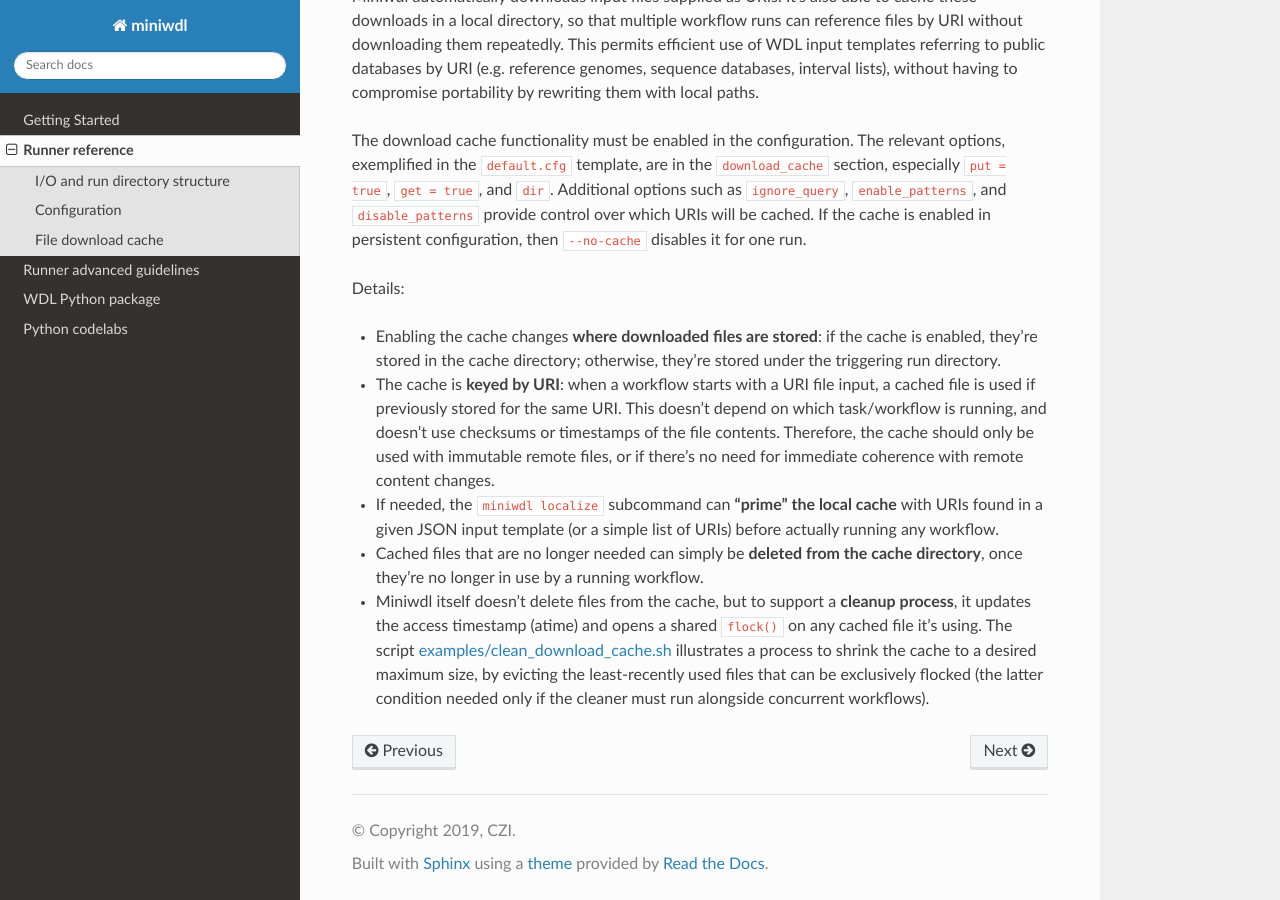
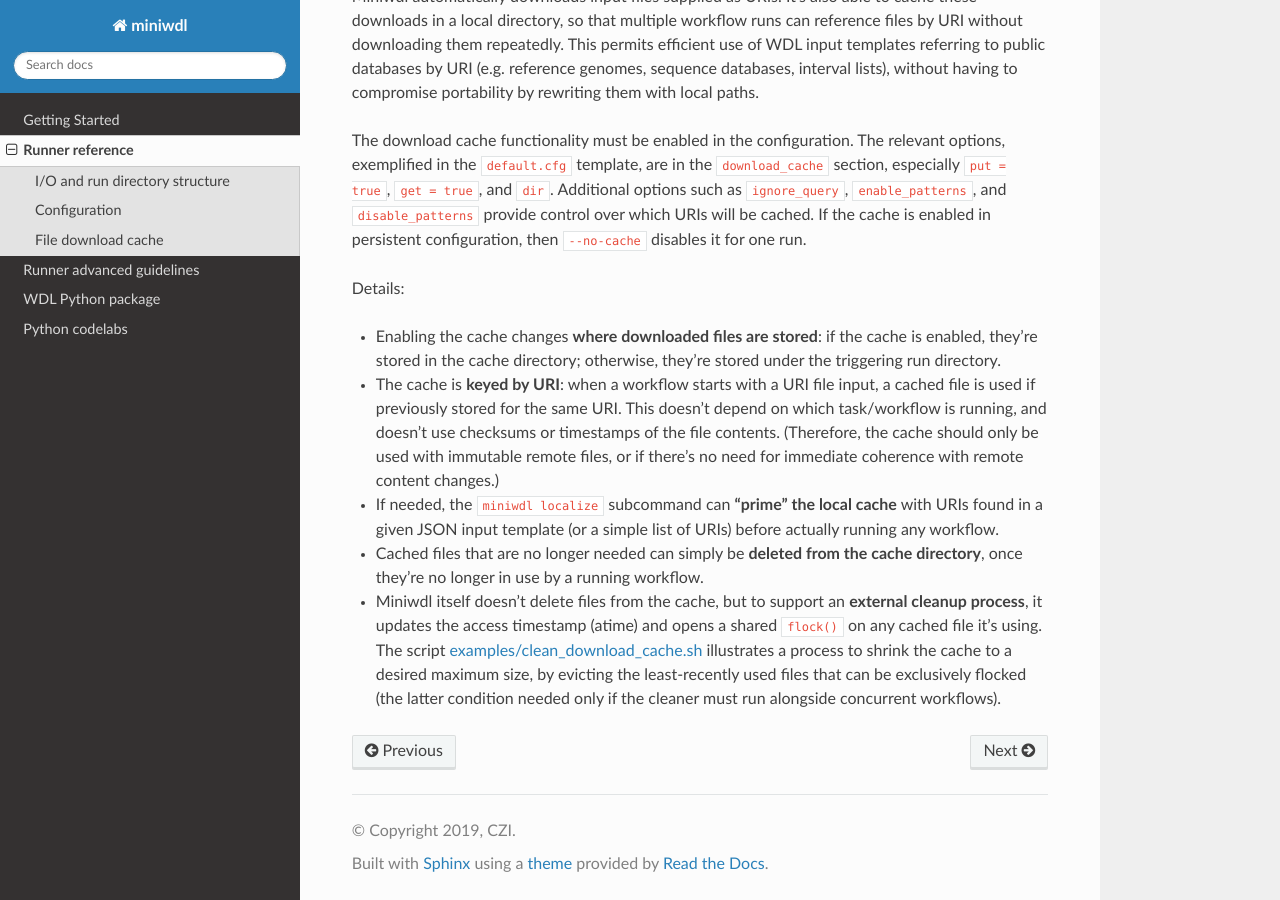
Before and after one commit to chanzuckerberg/miniwdl, a Sphinx documentation site: the page built from docs/runner_reference.md, in a window 1280 px wide and 900 px high, scrolled down 2195 px. Built offline with Sphinx 7.4.7 and the Read the Docs theme 2.0.0, drawn with Linux system fonts in a browser that asks for light colours.

Commit message:
polish docs

```diff
--- a/docs/runner_reference.md
+++ b/docs/runner_reference.md
@@ -65,7 +65,7 @@ The download cache functionality must be enabled in the configuration. The relev
 Details:
 
 * Enabling the cache changes **where downloaded files are stored**: if the cache is enabled, they're stored in the cache directory; otherwise, they're stored under the triggering run directory.
-* The cache is **keyed by URI**: when a workflow starts with a URI file input, a cached file is used if previously stored for the same URI. This doesn't depend on which task/workflow is running, and doesn't use checksums or timestamps of the file contents. Therefore, the cache should only be used with immutable remote files, or if there's no need for immediate coherence with remote content changes.
+* The cache is **keyed by URI**: when a workflow starts with a URI file input, a cached file is used if previously stored for the same URI. This doesn't depend on which task/workflow is running, and doesn't use checksums or timestamps of the file contents. (Therefore, the cache should only be used with immutable remote files, or if there's no need for immediate coherence with remote content changes.)
 * If needed, the `miniwdl localize` subcommand can **"prime" the local cache** with URIs found in a given JSON input template (or a simple list of URIs) before actually running any workflow.
 * Cached files that are no longer needed can simply be **deleted from the cache directory**, once they're no longer in use by a running workflow.
-* Miniwdl itself doesn't delete files from the cache, but to support a **cleanup process**, it updates the access timestamp (atime) and opens a shared `flock()` on any cached file it's using. The script [examples/clean_download_cache.sh](https://github.com/chanzuckerberg/miniwdl/blob/master/examples/clean_download_cache.sh) illustrates a process to shrink the cache to a desired maximum size, by evicting the least-recently used files that can be exclusively flocked (the latter condition needed only if the cleaner must run alongside concurrent workflows).
+* Miniwdl itself doesn't delete files from the cache, but to support an **external cleanup process**, it updates the access timestamp (atime) and opens a shared `flock()` on any cached file it's using. The script [examples/clean_download_cache.sh](https://github.com/chanzuckerberg/miniwdl/blob/master/examples/clean_download_cache.sh) illustrates a process to shrink the cache to a desired maximum size, by evicting the least-recently used files that can be exclusively flocked (the latter condition needed only if the cleaner must run alongside concurrent workflows).
```
